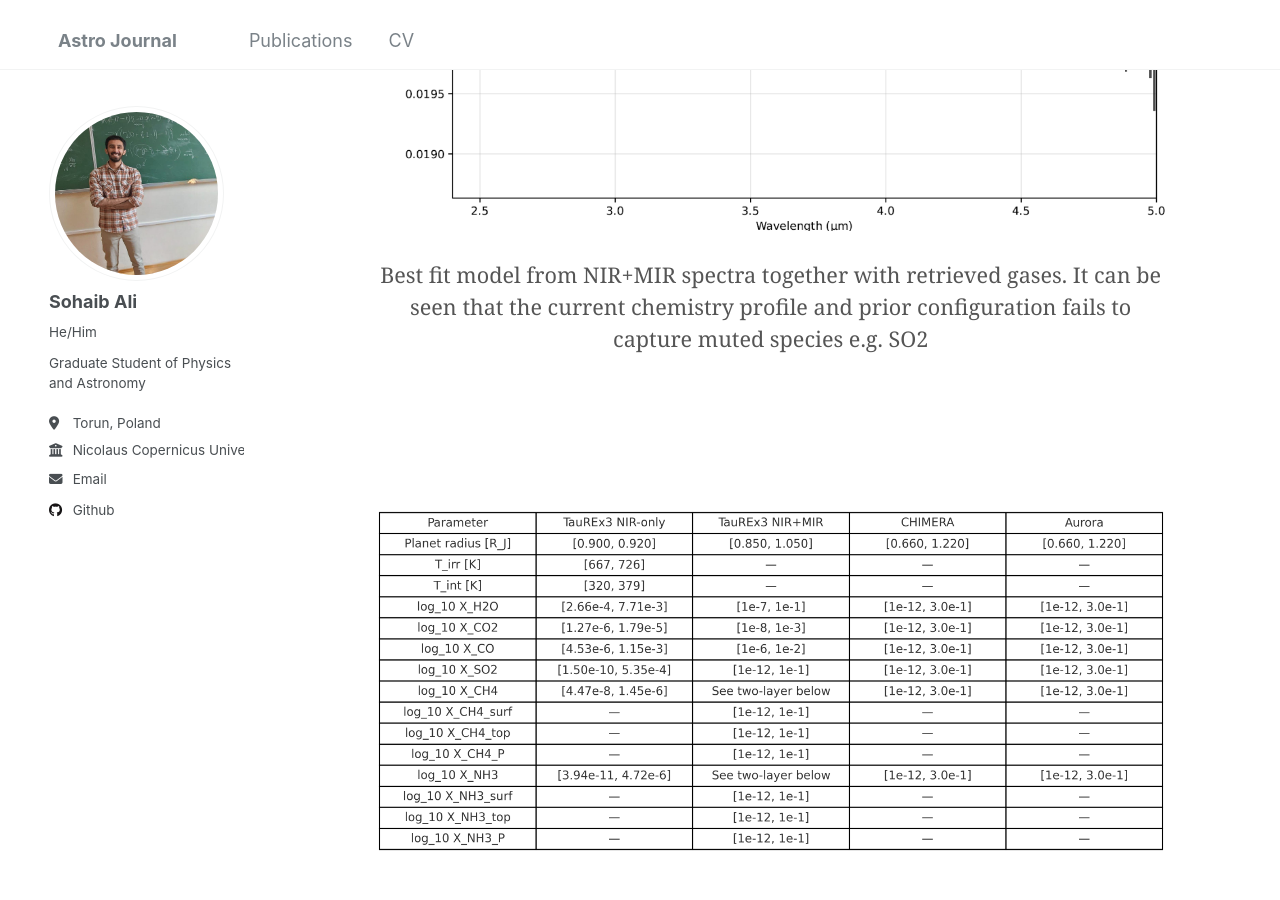
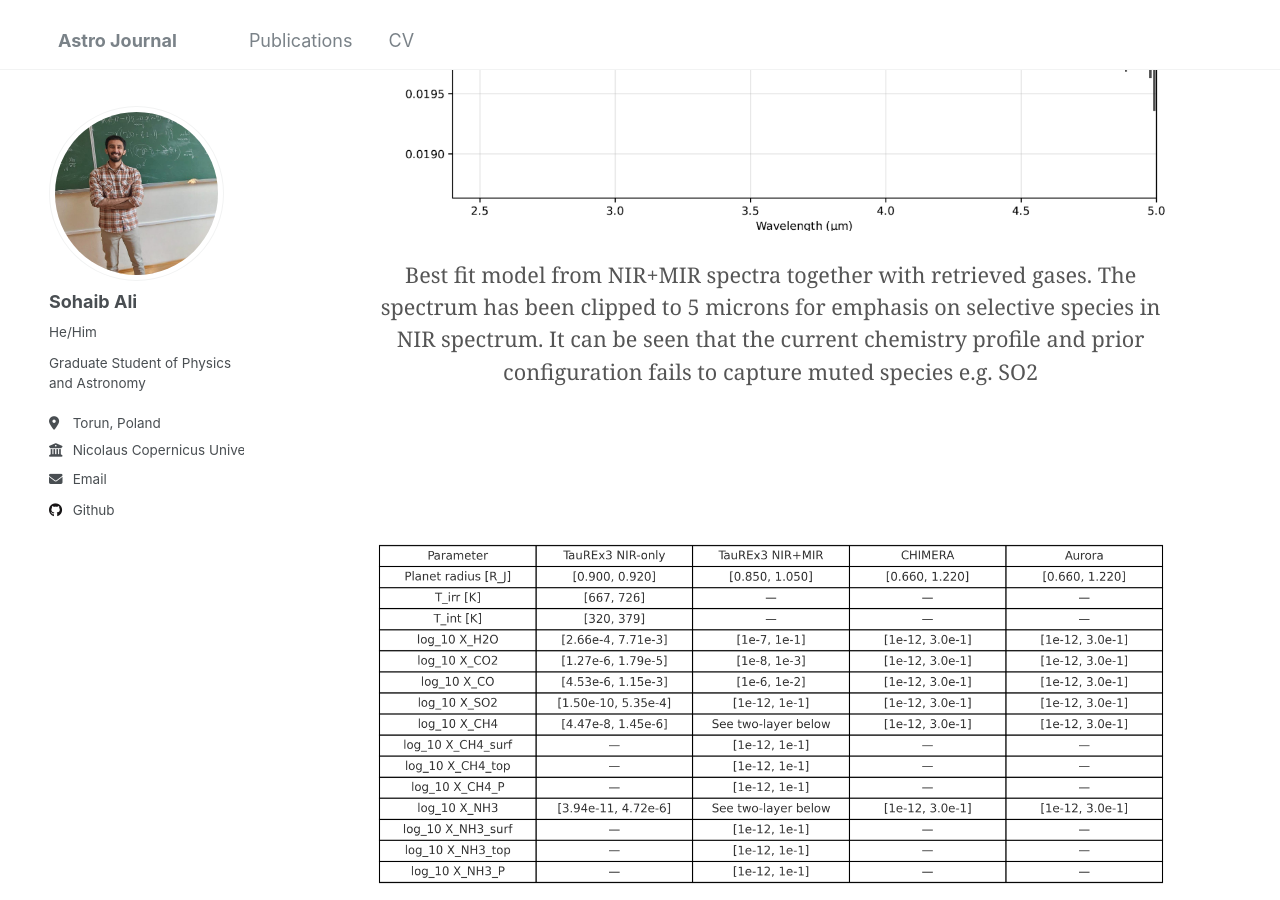
Before and after one commit to nebula-navigator/nebula-navigator.github.io, a Jekyll site: the page built from _pages/about.md, in a window 1280 px wide and 900 px high, scrolled down 909 px. Built offline with Jekyll 4.4.1, drawn with Linux system fonts in a browser that asks for light colours.

Commit message:
Update about.md

```diff
--- a/_pages/about.md
+++ b/_pages/about.md
@@ -21,7 +21,7 @@ characterize Earth-like planets, and I look forward to contributing to this fron
     <figure style="text-align: center; max-width: 800px; width: 100%;">
         <img src="./images/Screenshot from 2025-05-30 11-00-11.png" alt="Additional Plot or Visualization" style="width: 100%; height: auto;"/>
         <figcaption style="margin-top: 10px; font-size: 1.2em; text-align: center; color: #555;">
-            Best fit model from NIR+MIR spectra together with retrieved gases. It can be seen that the current chemistry profile and prior configuration fails to capture muted species e.g. SO2
+            Best fit model from NIR+MIR spectra together with retrieved gases. The spectrum has been clipped to 5 microns for emphasis on selective species in NIR spectrum. It can be seen that the current chemistry profile and prior configuration fails to capture muted species e.g. SO2
         </figcaption>
     </figure>
 </div>
```
